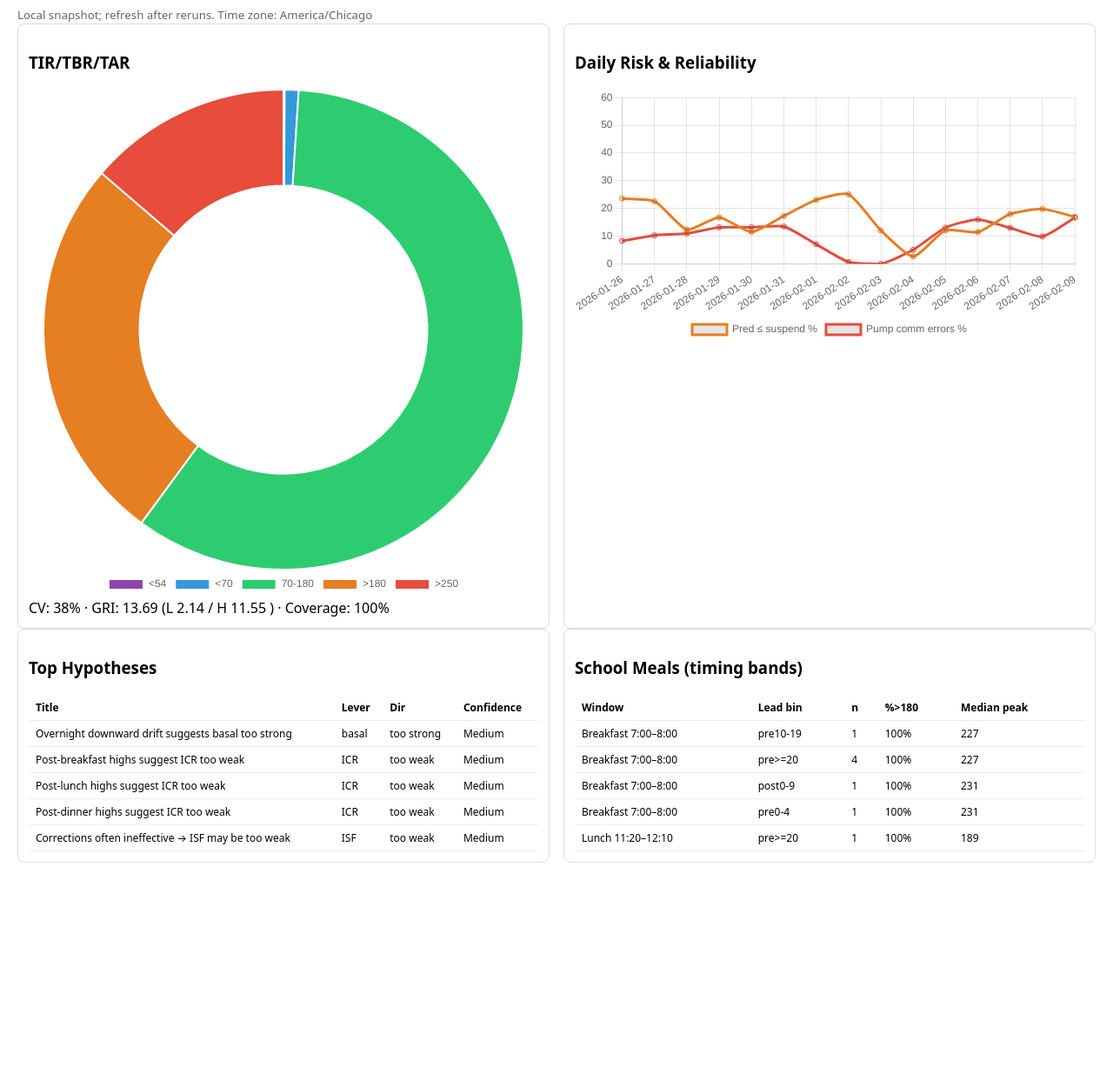
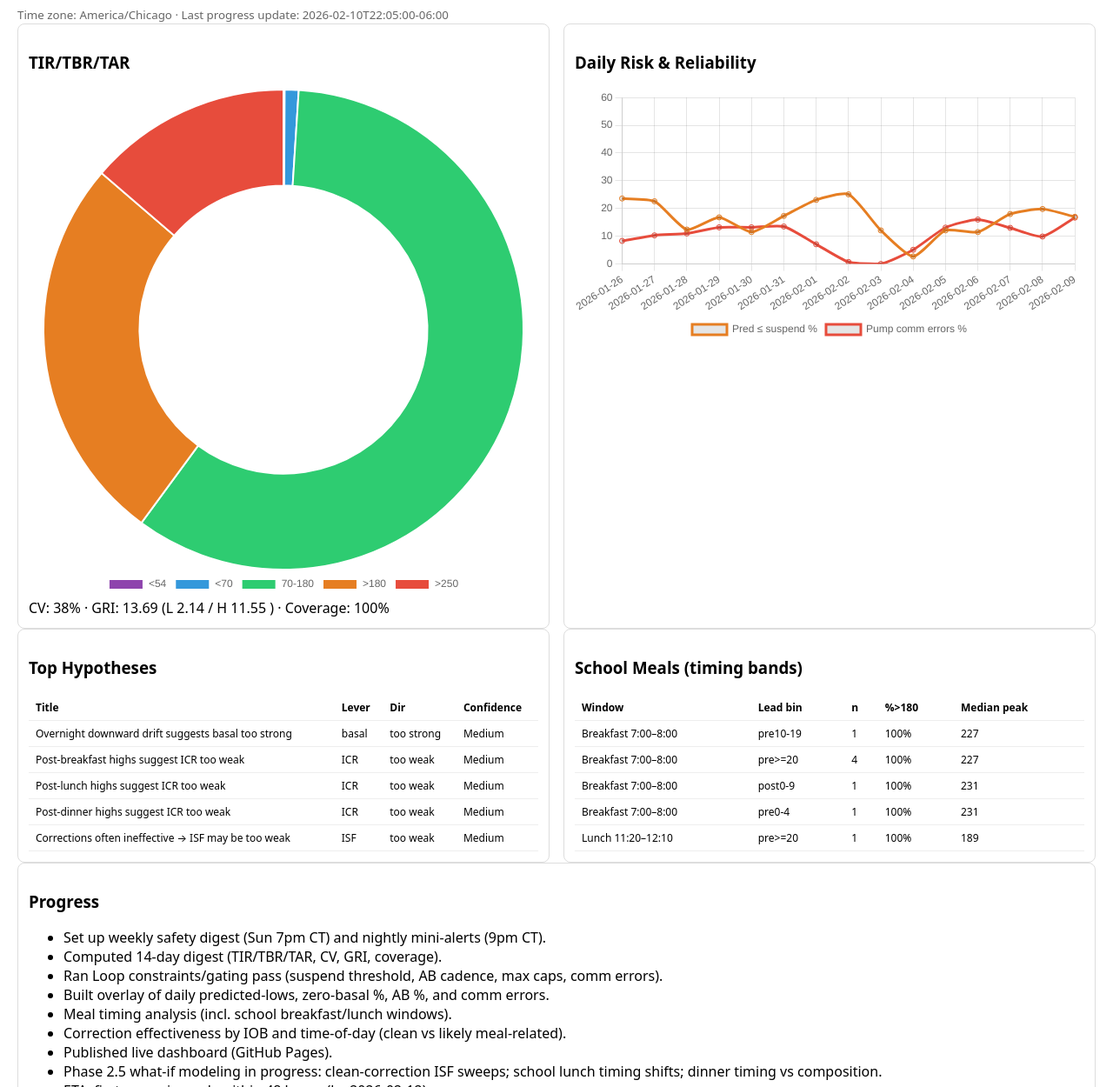
Before and after one commit to korelidw/loop-digest, a plain HTML site: page index.html in a window 1280 px wide. Shown: the part 50-1300 px from the top of the page at 87% size. Before the commit the page ends 1062 px from the top, so only its background shows below. Drawn offline with nearby package versions, Linux system fonts and the light colour scheme.

Commit message:
chore: add Progress card and log

```diff
--- a/index.html
+++ b/index.html
@@ -18,7 +18,7 @@
 </head>
 <body>
 <h1>Loop Digest Dashboard</h1>
-<small>Local snapshot; refresh after reruns. Time zone: America/Chicago</small>
+<small>Time zone: America/Chicago · Last progress update: 2026-02-10T22:05:00-06:00</small>
 <div class="row">
  <div class="card"><h3>TIR/TBR/TAR</h3><canvas id="tir"></canvas><div>CV: 38% · GRI: 13.69 (L 2.14 / H 11.55 ) · Coverage: 100%</div></div>
  <div class="card"><h3>Daily Risk & Reliability</h3><canvas id="overlay"></canvas></div>
@@ -29,6 +29,11 @@
  </div>
  <div class="card"><h3>School Meals (timing bands)</h3>
   <table><thead><tr><th>Window</th><th>Lead bin</th><th>n</th><th>%>180</th><th>Median peak</th></tr></thead><tbody id="school"><tr><td>Breakfast 7:00–8:00</td><td>pre10-19</td><td>1</td><td>100%</td><td>227</td></tr><tr><td>Breakfast 7:00–8:00</td><td>pre&gt;=20</td><td>4</td><td>100%</td><td>227</td></tr><tr><td>Breakfast 7:00–8:00</td><td>post0-9</td><td>1</td><td>100%</td><td>231</td></tr><tr><td>Breakfast 7:00–8:00</td><td>pre0-4</td><td>1</td><td>100%</td><td>231</td></tr><tr><td>Lunch 11:20–12:10</td><td>pre&gt;=20</td><td>1</td><td>100%</td><td>189</td></tr></tbody></table>
+ </div>
+</div>
+<div class="row">
+ <div class="card"><h3>Progress</h3>
+  <ul><li>Set up weekly safety digest (Sun 7pm CT) and nightly mini-alerts (9pm CT).</li><li>Computed 14-day digest (TIR/TBR/TAR, CV, GRI, coverage).</li><li>Ran Loop constraints/gating pass (suspend threshold, AB cadence, max caps, comm errors).</li><li>Built overlay of daily predicted-lows, zero-basal %, AB %, and comm errors.</li><li>Meal timing analysis (incl. school breakfast/lunch windows).</li><li>Correction effectiveness by IOB and time-of-day (clean vs likely meal-related).</li><li>Published live dashboard (GitHub Pages).</li><li>Phase 2.5 what-if modeling in progress: clean-correction ISF sweeps; school lunch timing shifts; dinner timing vs composition.</li><li>ETA: first scenario cards within 48 hours (by 2026-02-12).</li></ul>
  </div>
 </div>
 <script>
```
